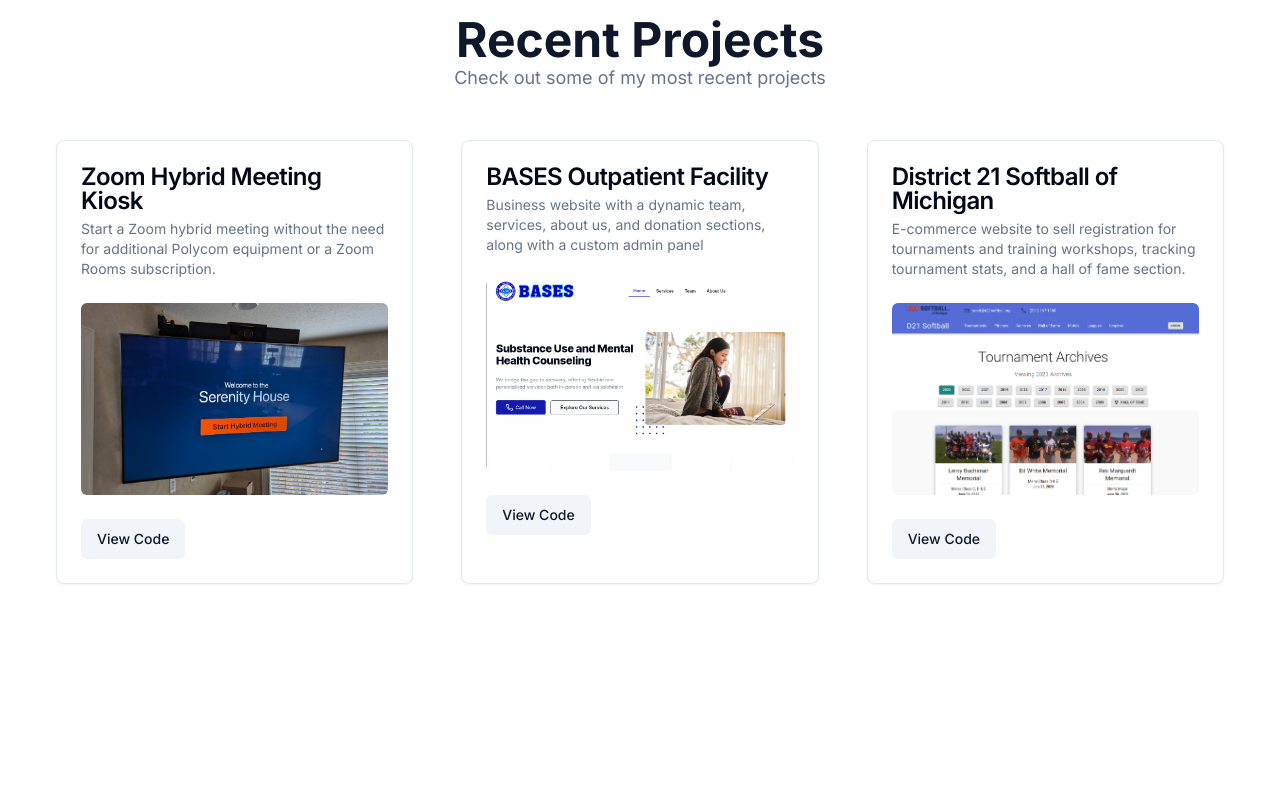
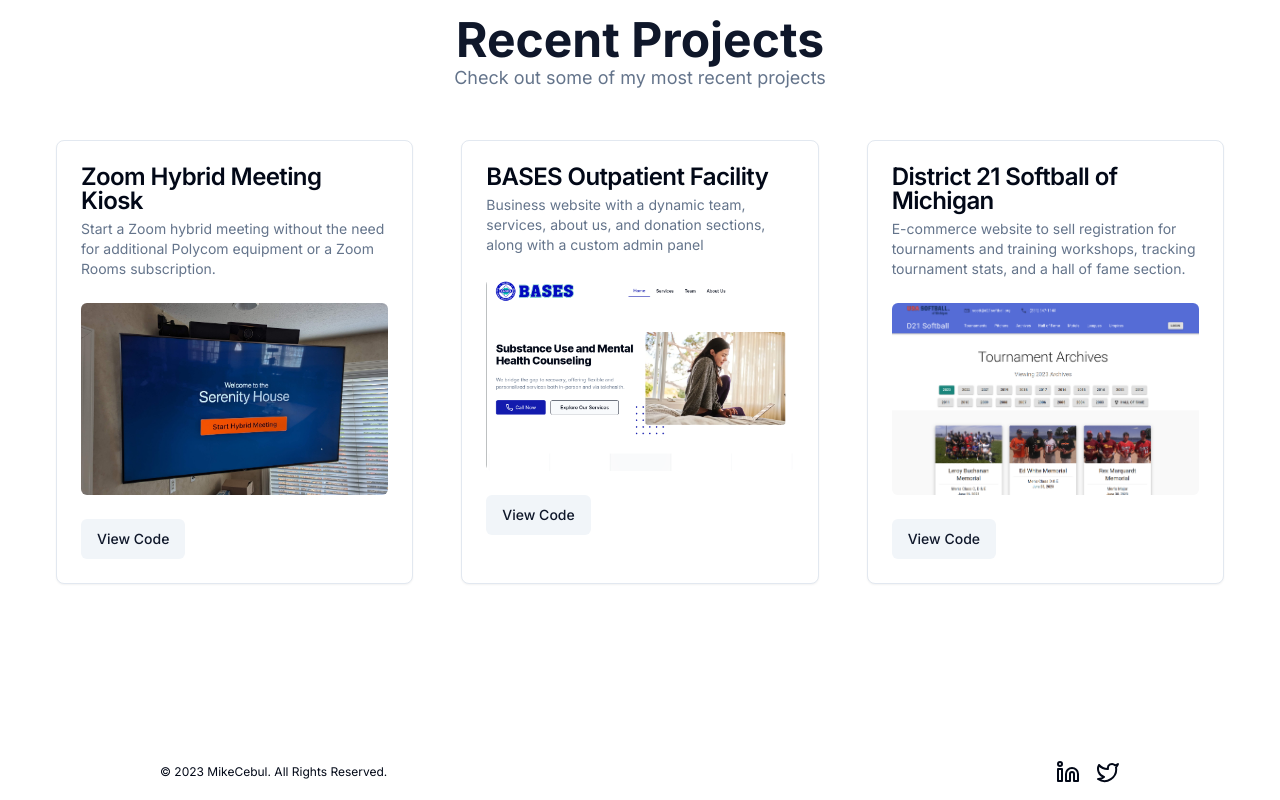
Before and after one commit to mikecebul/next-portfolio, a Next.js app: page / in a window 1280 px wide. Shown: the part 635-1435 px from the top of the page. Before the commit the page ends 1379 px from the top, so only its background shows below. Built offline with nearby package versions, Linux system fonts and the light colour scheme.

Commit message:
Chore: add Footer

```diff
--- /dev/null
+++ b/src/_components/footer.tsx
@@ -0,0 +1,27 @@
+import Link from "next/link";
+import { Linkedin, Twitter } from "lucide-react";
+
+import { Button } from "@/_components/ui/button";
+import { Input } from "@/_components/ui/input";
+
+export default function Footer() {
+  return (
+    <footer className="w-full max-w-screen-lg flex flex-col-reverse md:flex-row md:items-center md:justify-between gap-4 container py-4">
+      <span className="text-xs sm:text-center">
+        © {new Date().getFullYear()}{" "}
+        <Link href="/" className="hover:underline">
+          MikeCebul
+        </Link>
+        . All Rights Reserved.
+      </span>
+      <div className="flex justify-start space-x-4">
+        <a href="https://www.linkedin.com/in/mikecebul/">
+          <Linkedin />
+        </a>
+        <a href="https://twitter.com/MikeCebul">
+          <Twitter />
+        </a>
+      </div>
+    </footer>
+  );
+}
--- a/src/app/layout.tsx
+++ b/src/app/layout.tsx
@@ -6,6 +6,7 @@ import { cn } from "@/_lib/utils";
 import { MainNav } from "@/_components/main-nav";
 import { ThemeProvider } from "@/_components/theme-provider";
 import Chatbot from "@/_components/chatbot";
+import Footer from "@/_components/footer";
 export const fontSans = FontSans({
   subsets: ["latin"],
   variable: "--font-sans",
@@ -51,6 +52,7 @@ export default function RootLayout({
         >
           <MainNav />
           {children}
+          <Footer />
           <Chatbot />
         </ThemeProvider>
       </body>
```
